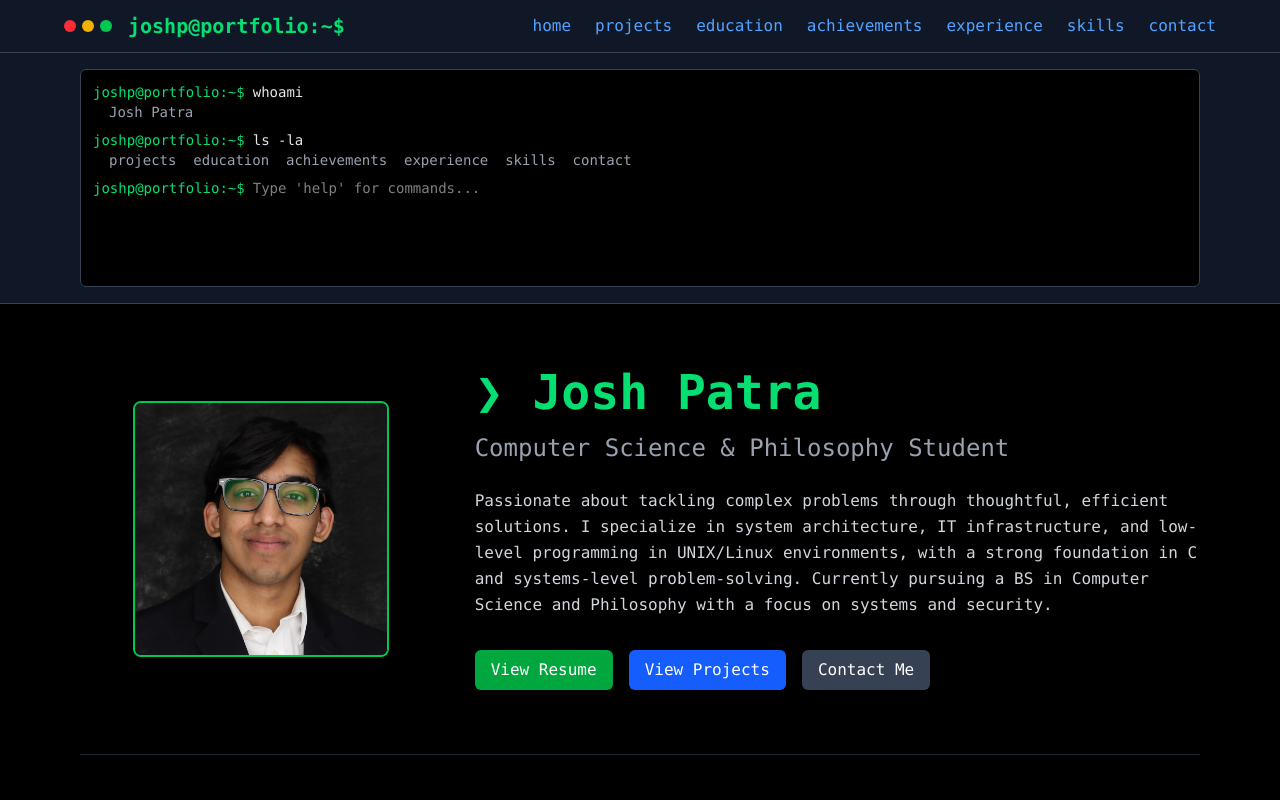
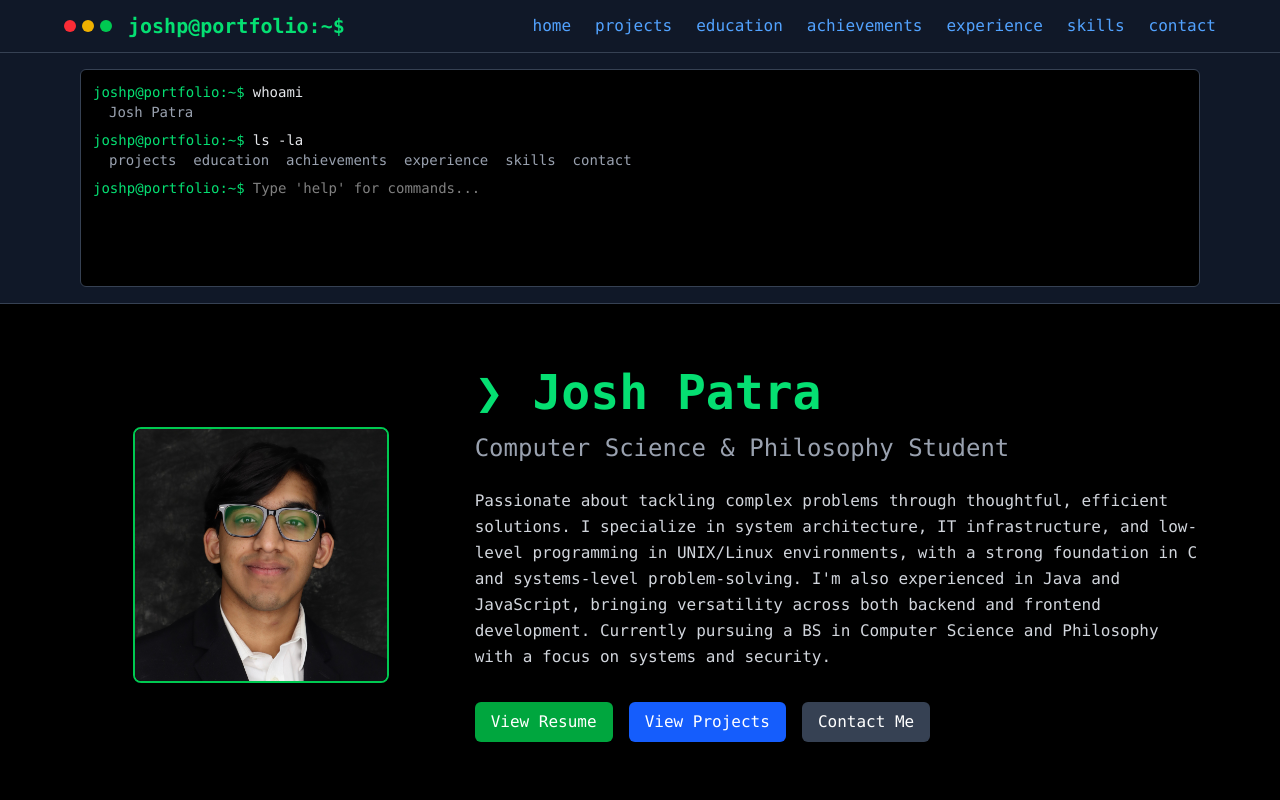
Before and after one commit to SoPat712/my-portfolio, a SvelteKit app: page / in a window 1280 px wide. Shown: the top 800 px of the page. Built offline with nearby package versions, Linux system fonts and the light colour scheme.

Commit message:
description update

```diff
--- a/src/routes/+page.svelte
+++ b/src/routes/+page.svelte
@@ -5,7 +5,7 @@
   const profile = {
     name: "Josh Patra",
     role: "Computer Science & Philosophy Student",
-    bio: "Passionate about tackling complex problems through thoughtful, efficient solutions. I specialize in system architecture, IT infrastructure, and low-level programming in UNIX/Linux environments, with a strong foundation in C and systems-level problem-solving. Currently pursuing a BS in Computer Science and Philosophy with a focus on systems and security.",
+    bio: "Passionate about tackling complex problems through thoughtful, efficient solutions. I specialize in system architecture, IT infrastructure, and low-level programming in UNIX/Linux environments, with a strong foundation in C and systems-level problem-solving. I'm also experienced in Java and JavaScript, bringing versatility across both backend and frontend development. Currently pursuing a BS in Computer Science and Philosophy with a focus on systems and security.",
     avatar: "/headshot_square.jpg", // Your profile image
   };
 
```
